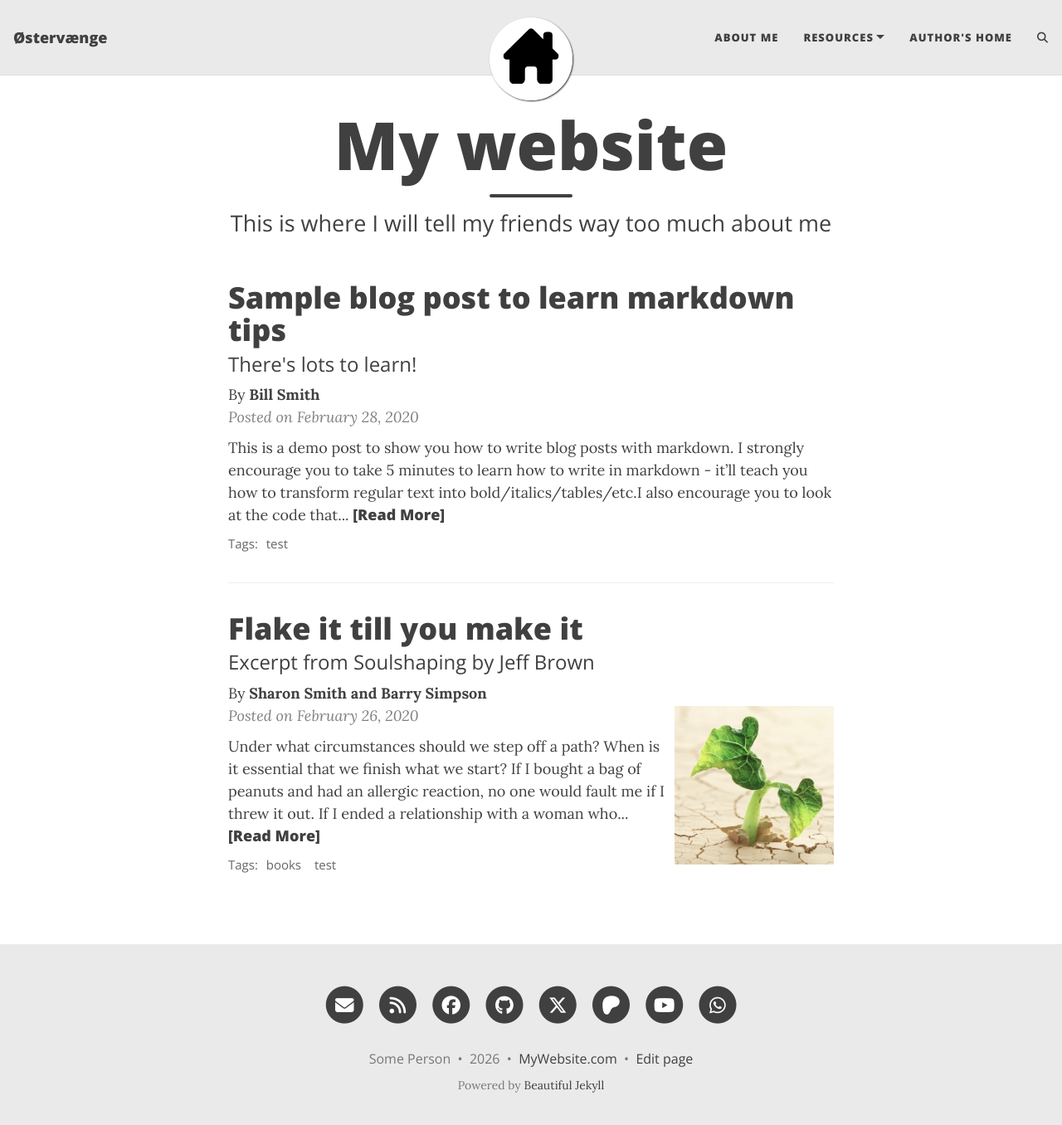
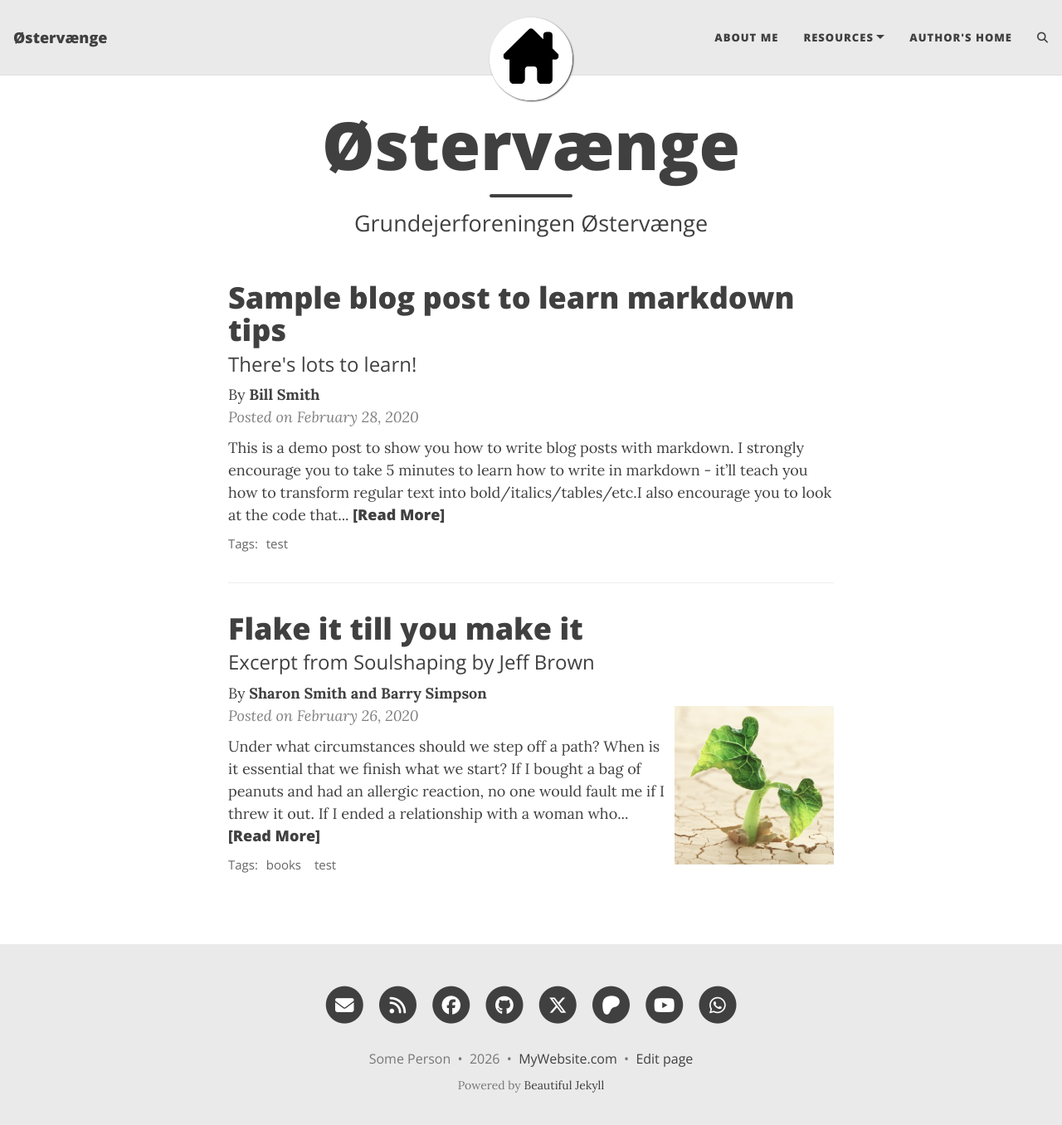
Before and after one commit to mex/oestervaenge.dk, a Jekyll site: the page built from index.html, in a window 1280 px wide and 1369 px high. Shown: the top 1356 px of the window at 83% size. Built offline with Jekyll 4.4.1, drawn with Linux system fonts in a browser that asks for light colours; the list of posts is cut into pages by our own code; comment, search, counter and statistics services are not loaded.

Commit message:
Updated frontpage

```diff
--- a/index.html
+++ b/index.html
@@ -1,5 +1,5 @@
 ---
 layout: home
-title: My website
-subtitle: This is where I will tell my friends way too much about me
+title: Østervænge
+subtitle: Grundejerforeningen Østervænge
 ---
```
